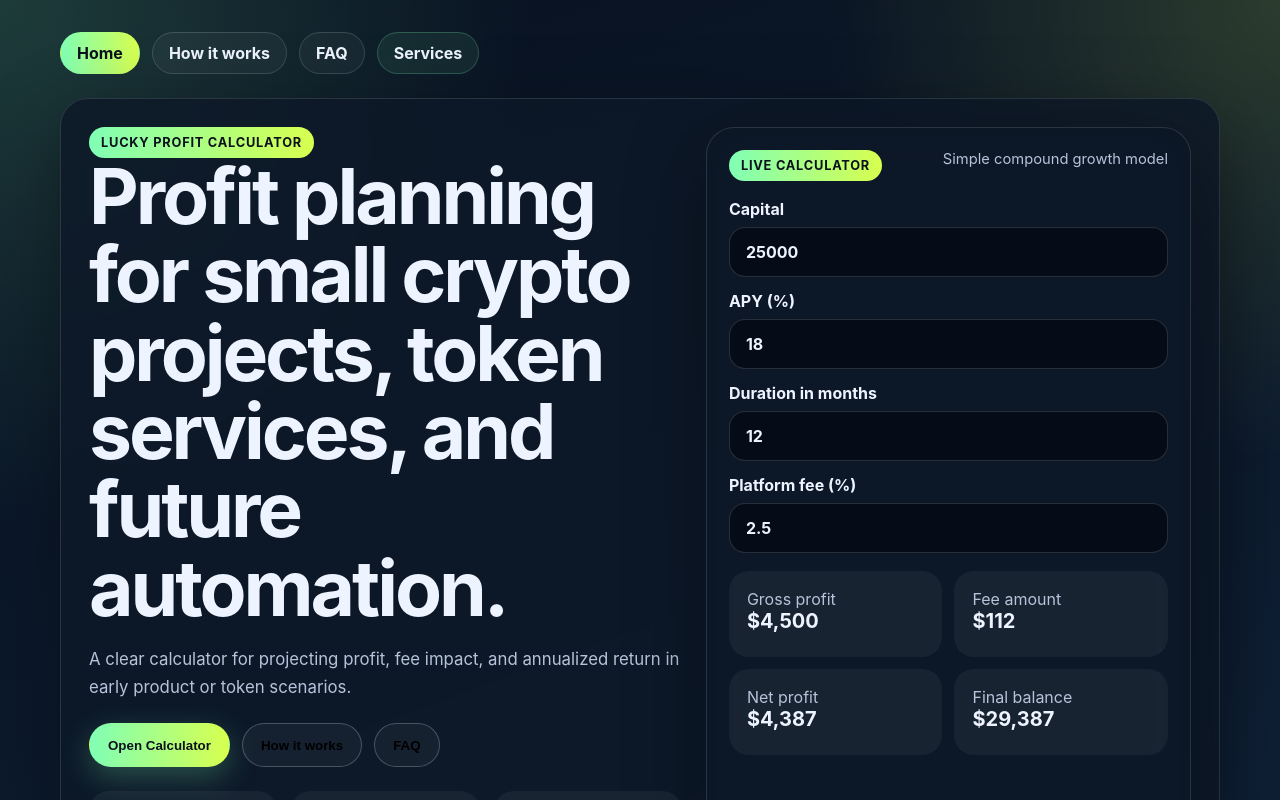
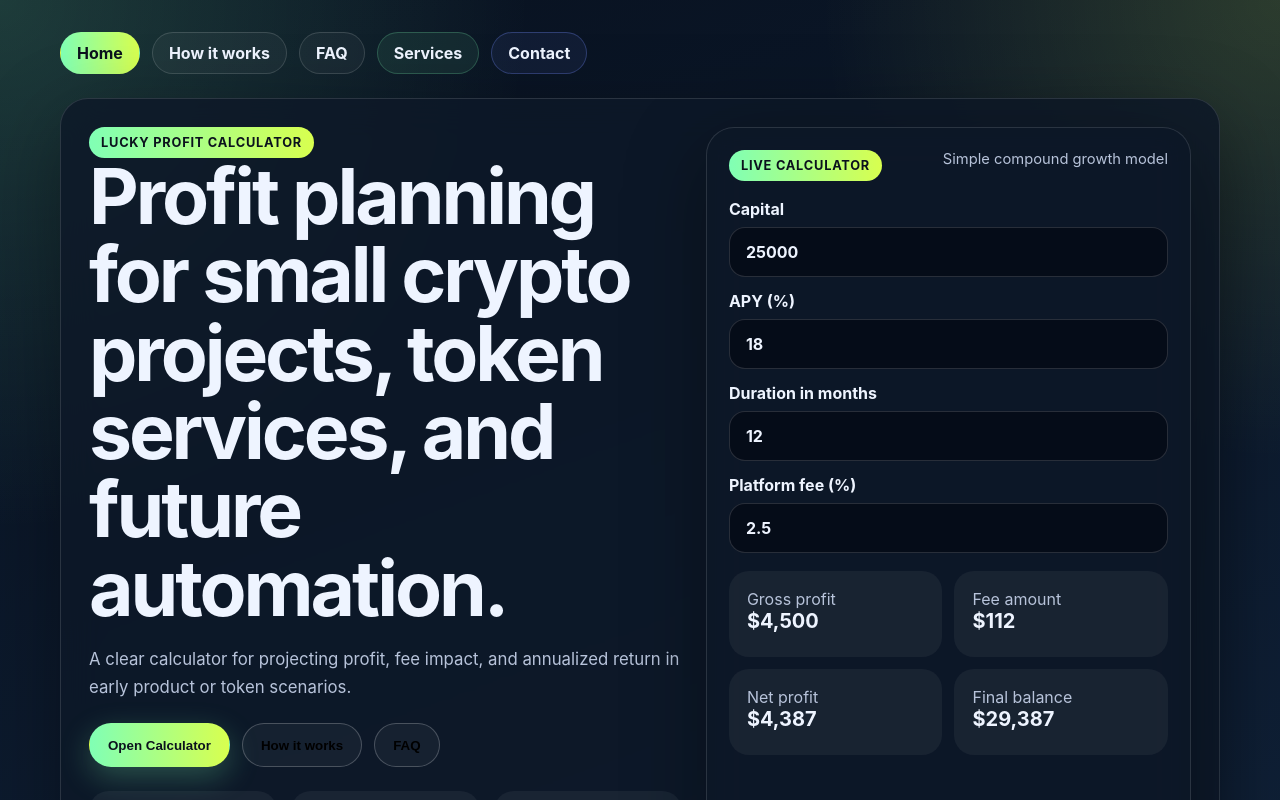
Before and after one commit to SvetoslavGochev/luckyProfitPalculator, a React (Vite) app: page / in a window 1280 px wide. Shown: the top 800 px of the page. Built offline with nearby package versions, Linux system fonts and the light colour scheme.

Commit message:
Add Contact navigation button

```diff
--- a/src/App.tsx
+++ b/src/App.tsx
@@ -218,6 +218,13 @@ export default function App() {
         >
           Services
         </button>
+        <button
+          type="button"
+          className="nav-button nav-button--contact"
+          onClick={() => setActiveView("services")}
+        >
+          Contact
+        </button>
       </nav>
 
       {activeView === "home" && renderHome()}
--- a/src/styles.css
+++ b/src/styles.css
@@ -97,6 +97,16 @@ input {
   background: linear-gradient(135deg, #7bedb8, #8be3ff);
   color: #07141b;
   box-shadow: 0 12px 28px rgba(123, 237, 184, 0.25);
+}
+
+.nav-button--contact {
+  border-color: rgba(116, 140, 255, 0.3);
+  background: rgba(116, 140, 255, 0.08);
+}
+
+.nav-button--contact:hover {
+  border-color: rgba(160, 178, 255, 0.45);
+  background: rgba(116, 140, 255, 0.12);
 }
 
 .hero-card,
```
